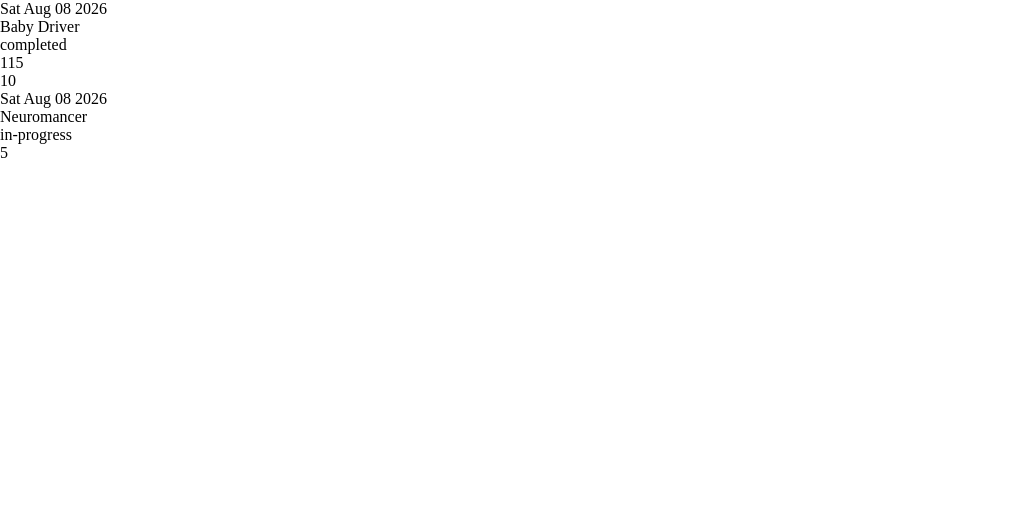
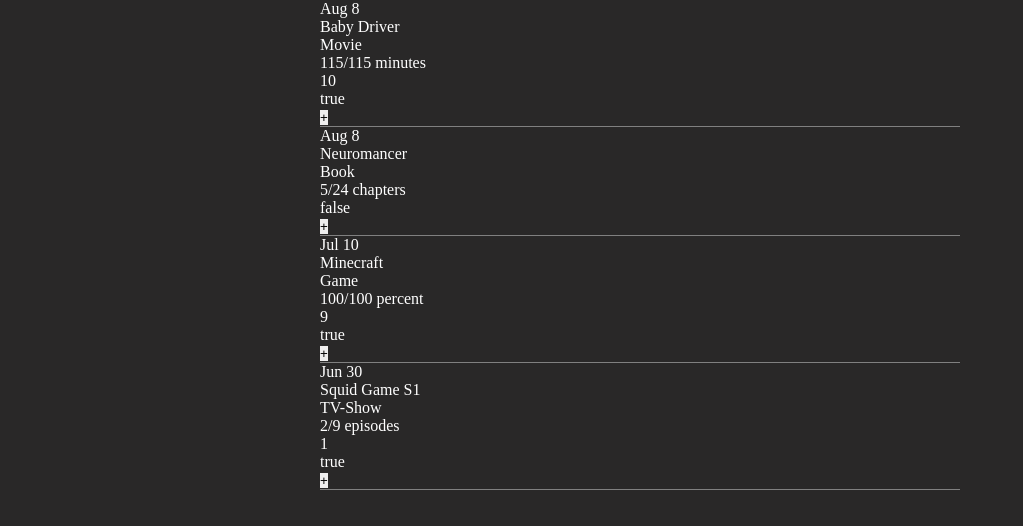
Before and after one commit to b3nbino/accumulate, a React (Vite) app in the folder app/: page / in a window 1280 px wide. Shown: the top 526 px of the page, without its empty margins (0-1023 px from the left). Built offline with nearby package versions, Linux system fonts and the light colour scheme.

Commit message:
Created list entries function. Added simple CSS.

```diff
--- a/app/src/App.tsx
+++ b/app/src/App.tsx
@@ -1,10 +1,12 @@
+import type { ReactNode } from "react";
+
 function App() {
   const ENTRIES = [
     {
       id: 1,
       media_id: 1,
       source: "",
-      type: "movie",
+      type: "Movie",
       title: "Baby Driver",
       release_date: new Date("March 11 2017"),
       start_date: new Date("July 7 2026"),
@@ -22,7 +24,7 @@
       id: 2,
       media_id: 2,
       source: "",
-      type: "book",
+      type: "Book",
       title: "Neuromancer",
       release_date: new Date("March 11 2017"),
       start_date: new Date("July 7 2026"),
@@ -37,7 +39,7 @@
       id: 3,
       media_id: 23,
       source: "",
-      type: "game",
+      type: "Game",
       title: "Minecraft",
       release_date: new Date("March 11 2017"),
       start_date: new Date("July 7 2016"),
@@ -55,12 +57,12 @@
       id: 4,
       media_id: 14,
       source: "",
-      type: "tv-show",
+      type: "TV-Show",
       title: "Squid Game S1",
       release_date: new Date("September 12 2011"),
       start_date: new Date("July 7 2026"),
       finish_date: new Date("August 25 2026"),
-      last_edited_date: new Date("June 31 2026"),
+      last_edited_date: new Date("June 30 2026"),
       status: "dropped",
       progress: 2,
       total_length: 9,
@@ -71,29 +73,38 @@
     },
   ];
 
+  function listEntries(allEntrires): ReactNode {
+    const entryList = allEntrires.map((entry) => {
+      return (
+        <li className="entry" key={entry.id}>
+          <p>
+            {entry.last_edited_date.toLocaleDateString("en-US", {
+              month: "short",
+              day: "numeric",
+            })}
+          </p>
+          <p>{entry.title}</p>
+          <p>{entry.type}</p>
+          <p>
+            {entry.progress}/{entry.total_length} {entry.progress_type}
+          </p>
+          {entry.user_rating ?
+            <p>{entry.user_rating}</p>
+          : null}
+          <p>{entry.liked.toString()}</p>
+          <button>+</button>
+        </li>
+      );
+    });
+    return <ul id="entries">{...entryList}</ul>;
+  }
+
   return (
     <>
       <main>
         <section id="diary">
           {/* Eventually we'll need to add the thumb URL. Once we connect the API. Make sure to change finish date to last edited date */}
-          <ul id="entries">
-            <li className="entry">
-              <p>{ENTRIES[0].last_edited_date.toDateString()}</p>
-              <p>{ENTRIES[0].title}</p>
-              <p>{ENTRIES[0].status}</p>
-              <p>{ENTRIES[0].progress}</p>
-              <p>{ENTRIES[0].user_rating}</p>
-              <p>{ENTRIES[0].liked}</p>
-            </li>
-            <li className="entry">
-              <p>{ENTRIES[1].last_edited_date.toDateString()}</p>
-              <p>{ENTRIES[1].title}</p>
-              <p>{ENTRIES[1].status}</p>
-              <p>{ENTRIES[1].progress}</p>
-              <p>{ENTRIES[1].user_rating}</p>
-              <p>{ENTRIES[1].liked}</p>
-            </li>
-          </ul>
+          {listEntries(ENTRIES)}
         </section>
       </main>
     </>
--- a/app/src/index.css
+++ b/app/src/index.css
@@ -4,3 +4,17 @@
   padding: 0;
   list-style-type: none;
 }
+
+body {
+  background-color: rgb(41, 40, 40);
+  color: white;
+}
+
+section {
+  margin: auto;
+  width: 50%;
+}
+
+.entry {
+  border-bottom: 1px solid gray;
+}
```
